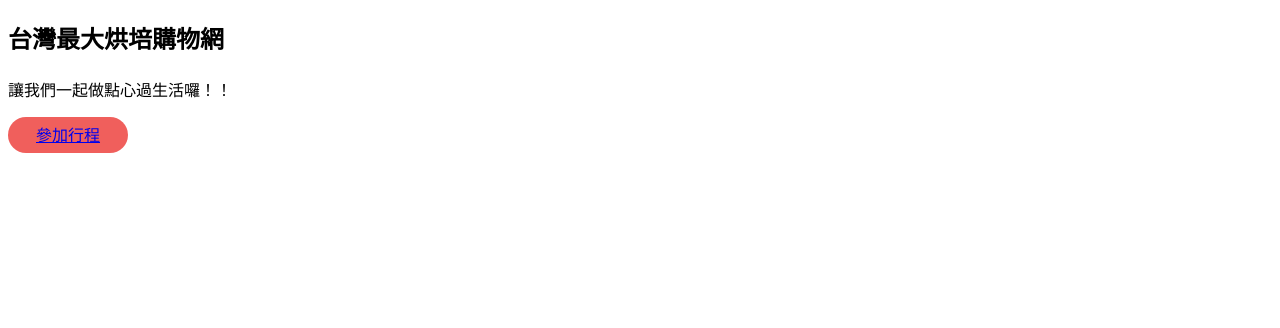
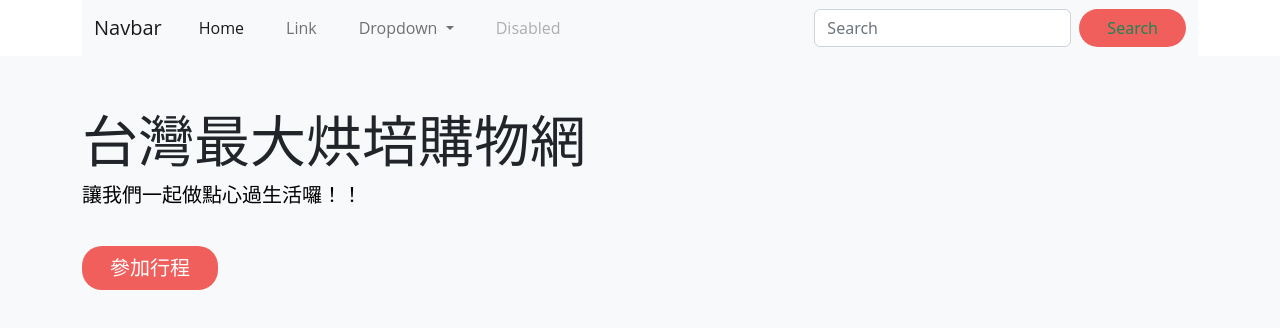
Before and after one commit to juon0/juon0.github.io, a plain HTML site: page index.html in a window 1280 px wide. Drawn offline with nearby package versions, Linux system fonts and the light colour scheme.

Commit message:
Add files via upload

```diff
--- a/index.html
+++ b/index.html
@@ -2,12 +2,56 @@
 <html lang="en">
 <head>
     <meta charset="UTF-8">
-    <script src="https://cdn.jsdelivr.net/npm/@popperjs/core@2.11.5/dist/umd/popper.min.js" integrity="sha384-Xe+8cL9oJa6tN/veChSP7q+mnSPaj5Bcu9mPX5F5xIGE0DVittaqT5lorf0EI7Vk" crossorigin="anonymous"></script>
-    <script src="https://cdn.jsdelivr.net/npm/bootstrap@5.2.0-beta1/dist/js/bootstrap.min.js" integrity="sha384-kjU+l4N0Yf4ZOJErLsIcvOU2qSb74wXpOhqTvwVx3OElZRweTnQ6d31fXEoRD1Jy" crossorigin="anonymous"></script>
+    <link href="https://cdn.jsdelivr.net/npm/bootstrap@5.2.0-beta1/dist/css/bootstrap.min.css" rel="stylesheet" integrity="sha384-0evHe/X+R7YkIZDRvuzKMRqM+OrBnVFBL6DOitfPri4tjfHxaWutUpFmBp4vmVor" crossorigin="anonymous">
+    <script src="https://cdn.jsdelivr.net/npm/bootstrap@5.2.0-beta1/dist/js/bootstrap.bundle.min.js" integrity="sha384-pprn3073KE6tl6bjs2QrFaJGz5/SUsLqktiwsUTF55Jfv3qYSDhgCecCxMW52nD2" crossorigin="anonymous"></script>
     <link href="css/style.css" rel="stylesheet">
+    <link rel="preconnect" href="https://fonts.googleapis.com">
+    <link rel="preconnect" href="https://fonts.gstatic.com" crossorigin>
+    <link href="https://fonts.googleapis.com/css2?family=Noto+Sans+TC:wght@500&display=swap" rel="stylesheet">
+    <link rel="preconnect" href="https://fonts.googleapis.com">
+    <link rel="preconnect" href="https://fonts.gstatic.com" crossorigin>
+    <link href="https://fonts.googleapis.com/css2?family=Noto+Sans+TC:wght@500&display=swap" rel="stylesheet">
     <title>:::::台灣最大烘培購物網:::::</title>
 </head>
 <body>
+    <div class="container">
+    <nav class="navbar navbar-expand-lg bg-light">
+        <div class="container-fluid">
+          <a class="navbar-brand" href="#">Navbar</a>
+          <button class="navbar-toggler" type="button" data-bs-toggle="collapse" data-bs-target="#navbarSupportedContent" aria-controls="navbarSupportedContent" aria-expanded="false" aria-label="Toggle navigation">
+            <span class="navbar-toggler-icon"></span>
+          </button>
+          <div class="collapse navbar-collapse" id="navbarSupportedContent">
+            <ul class="navbar-nav me-auto mb-2 mb-lg-0">
+              <li class="nav-item">
+                <a class="nav-link active" aria-current="page" href="#">Home</a>
+              </li>
+              <li class="nav-item">
+                <a class="nav-link" href="#">Link</a>
+              </li>
+              <li class="nav-item dropdown">
+                <a class="nav-link dropdown-toggle" href="#" id="navbarDropdown" role="button" data-bs-toggle="dropdown" aria-expanded="false">
+                  Dropdown
+                </a>
+                <ul class="dropdown-menu" aria-labelledby="navbarDropdown">
+                  <li><a class="dropdown-item" href="#">Action</a></li>
+                  <li><a class="dropdown-item" href="#">Another action</a></li>
+                  <li><hr class="dropdown-divider"></li>
+                  <li><a class="dropdown-item" href="#">Something else here</a></li>
+                </ul>
+              </li>
+              <li class="nav-item">
+                <a class="nav-link disabled">Disabled</a>
+              </li>
+            </ul>
+            <form class="d-flex" role="search">
+              <input class="form-control me-2" type="search" placeholder="Search" aria-label="Search">
+              <button class="btn btn-outline-success" type="submit">Search</button>
+            </form>
+          </div>
+        </div>
+      </div>
+      </nav>
     <section id="intro">
         <div class="container-fluid bg-light p-5">
         <div class="container">
```
